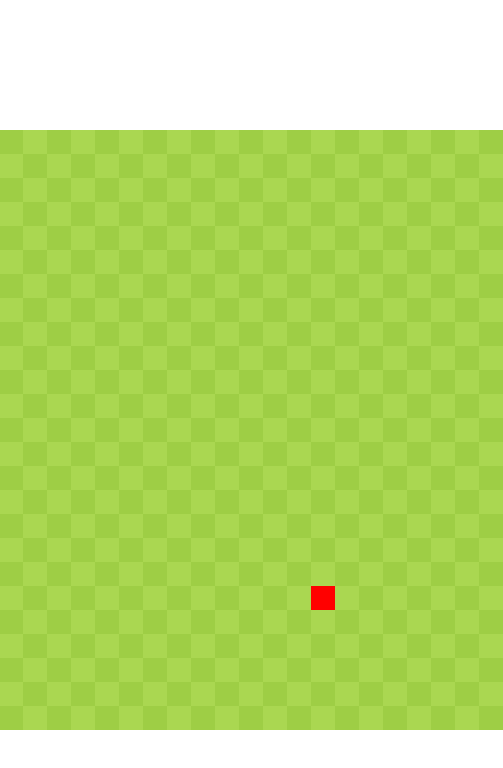
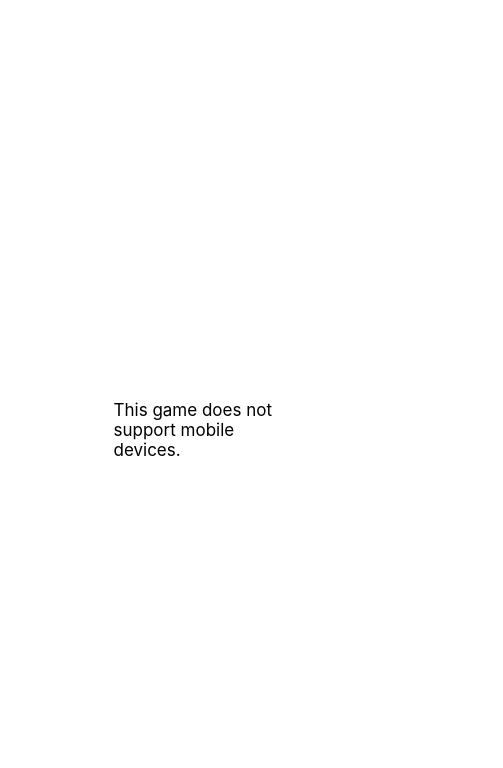
Before and after one commit to thfm/arcade, a plain HTML site: page snake/index.html in a window 390 px wide. Shown: the whole page, 503 px wide, since content can reach past the window. Drawn offline with Linux system fonts and the light colour scheme.

Commit message:
Collect mobile compatibility checks into one script

```diff
--- /dev/null
+++ b/assets/scripts/compat-check.js
@@ -0,0 +1,17 @@
+/* https://stackoverflow.com/questions/11381673/detecting-a-mobile-browser */
+function isMobile() {
+    let match = window.matchMedia || window.msMatchMedia;
+    if(match) {
+        let mq = match("(pointer:coarse)");
+        return mq.matches;
+    }
+    return false;
+}
+
+if(!isMobile()) {
+    document.getElementsByTagName("canvas")[0].remove();
+    let mobileIncompatMsg = document.createElement("p");
+    mobileIncompatMsg.innerHTML =
+        "This game does not support mobile devices.";
+    document.body.appendChild(mobileIncompatMsg);
+}
--- a/breakout/breakout.js
+++ b/breakout/breakout.js
@@ -1,5 +1,5 @@
 /** @type {HTMLCanvasElement} */
-var canvas = document.getElementById("canvas");
+var canvas = document.getElementsByTagName("canvas")[0];
 /** @type {CanvasRenderingContext2D} */
 var context = canvas.getContext("2d");
 
--- a/breakout/index.html
+++ b/breakout/index.html
@@ -5,7 +5,8 @@
         <link rel="stylesheet" href="../assets/styles/main.css">
     </head>
     <body>
-        <canvas id="canvas" width="750" height="500"></canvas>
+        <canvas width="750" height="500"></canvas>
         <script src="breakout.js"></script>
+        <script src="../assets/scripts/compat-check.js"></script>
     </body>
 </html>
--- a/snake/index.html
+++ b/snake/index.html
@@ -7,5 +7,6 @@
     <body>
         <canvas width="600"></canvas>
         <script src="snake.js"></script>
+        <script src="../assets/scripts/compat-check.js"></script>
     </body>
 </html>
--- a/snake/snake.js
+++ b/snake/snake.js
@@ -193,25 +193,4 @@ function main() {
     render();
 }
 
-/* https://stackoverflow.com/questions/11381673/detecting-a-mobile-browser */
-function isMobile() {
-    let match = window.matchMedia || window.msMatchMedia;
-    if(match) {
-        let mq = match("(pointer:coarse)");
-        return mq.matches;
-    }
-    return false;
-}
-
-// Checks if the player is using a mobile device
-if(!isMobile()) {
-    setInterval(main, 1000 / FPS);
-} else {
-    // If they are, the canvas is removed and replaced with an
-    // incompatibility message
-    canvas.remove();
-    let noMobileCompatMsg = document.createElement("p");
-    noMobileCompatMsg.innerHTML = "This game does not support " +
-        "mobile devices.";
-    document.body.appendChild(noMobileCompatMsg);
-}
+setInterval(main, 1000 / FPS);
```
Also changed, not shown: pong/index.html (+2 -1 lines), pong/pong.js (+2 -20 lines).
